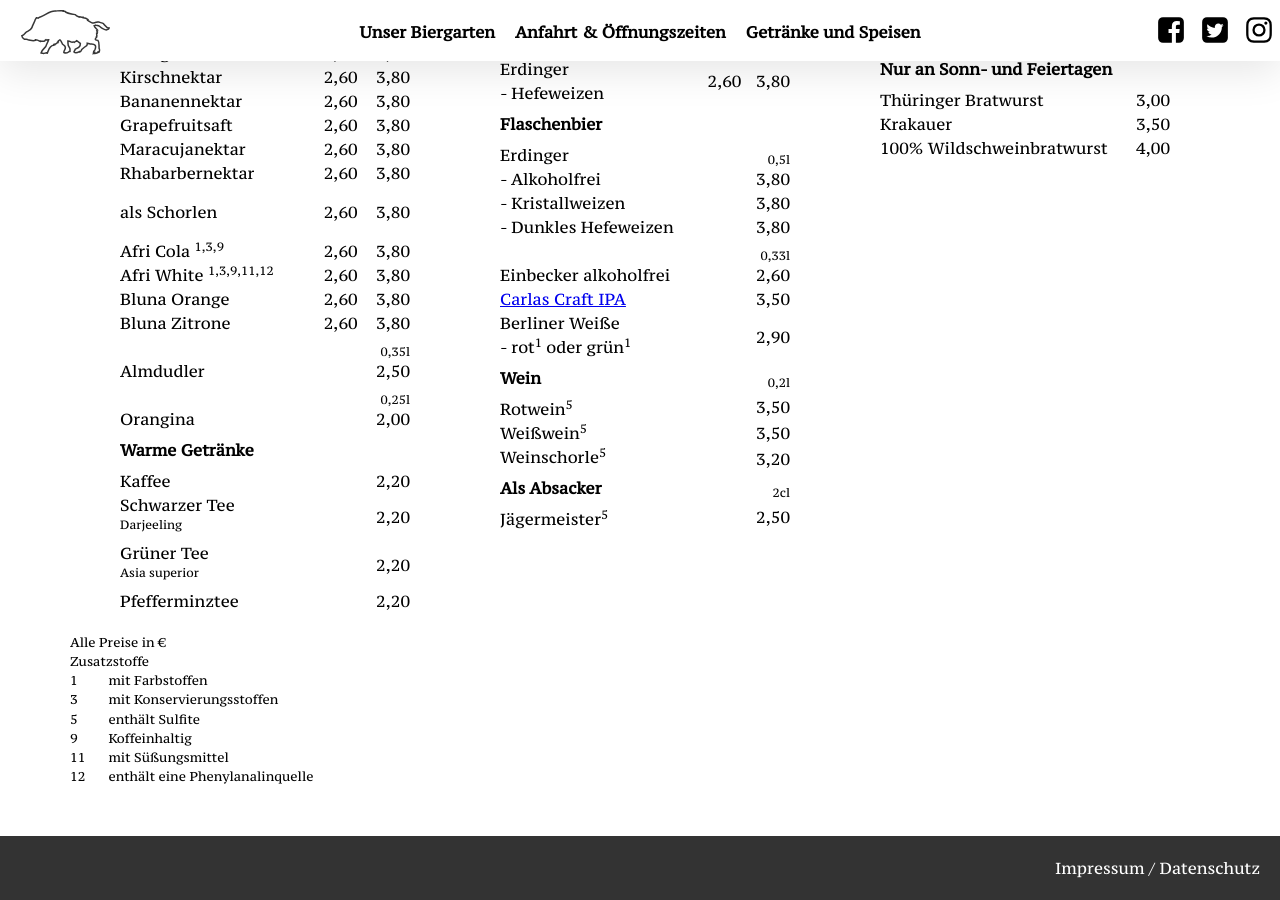
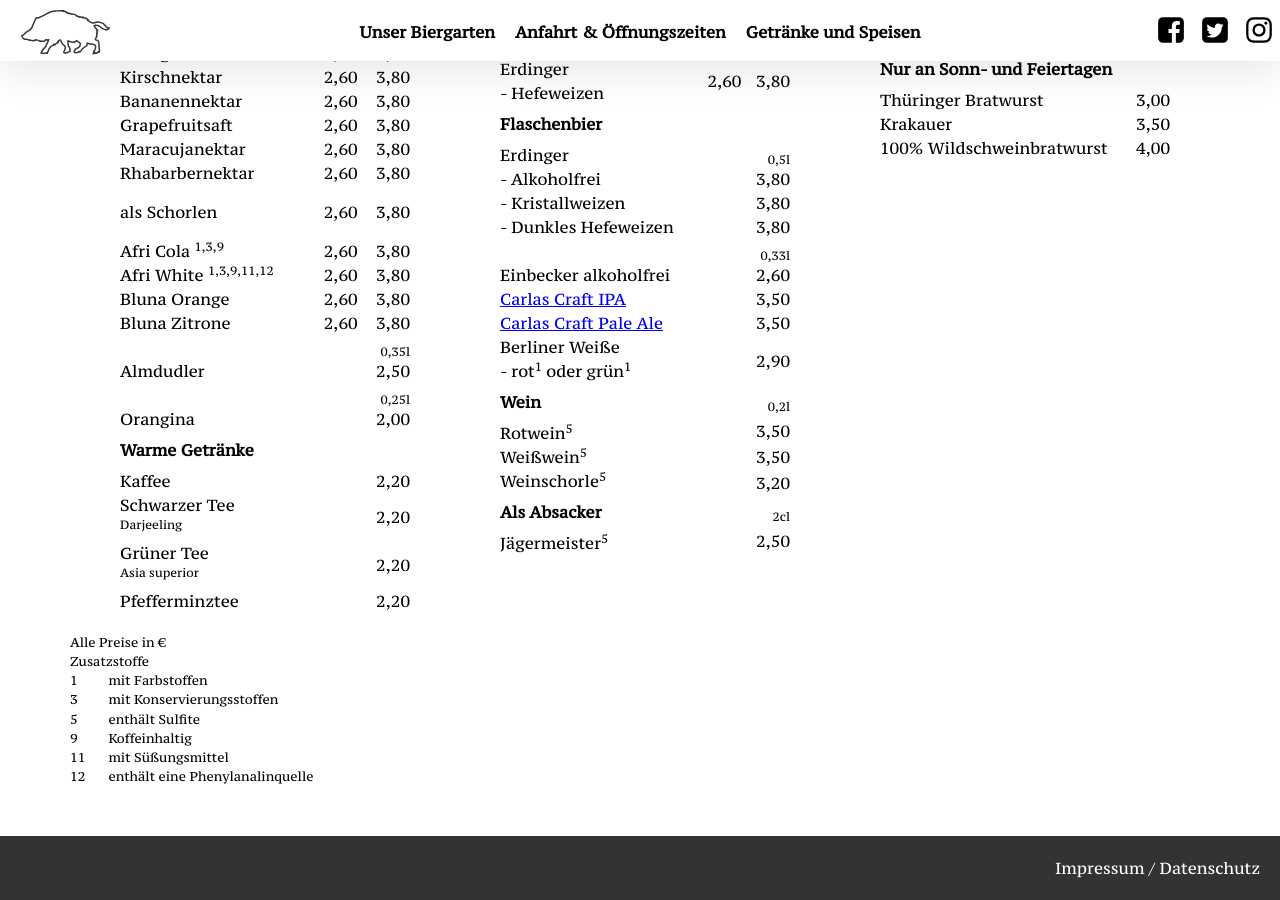
Before and after one commit to versable/kehr-website, a Jekyll site: the page built from index.html, in a window 1280 px wide and 900 px high, scrolled down 1876 px. Built offline with Jekyll 4.4.1, drawn with Linux system fonts in a browser that asks for light colours.

Commit message:
Add Carlas Craft Pale Ale

```diff
--- a/index.html
+++ b/index.html
@@ -259,6 +259,15 @@ layout: default
                 <td>3,50</td>
             </tr>
             <tr>
+                <td>
+                    <a href="https://www.carlas-craft.de/" target="_blank">
+                        Carlas Craft Pale Ale
+                    </a>
+                </td>
+                <td></td>
+                <td>3,50</td>
+            </tr>
+            <tr>
                 <td>Berliner Weiße<br>- rot<sup>1</sup> oder grün<sup>1</sup></td>
                 <td></td>
                 <td>2,90</td>
```
